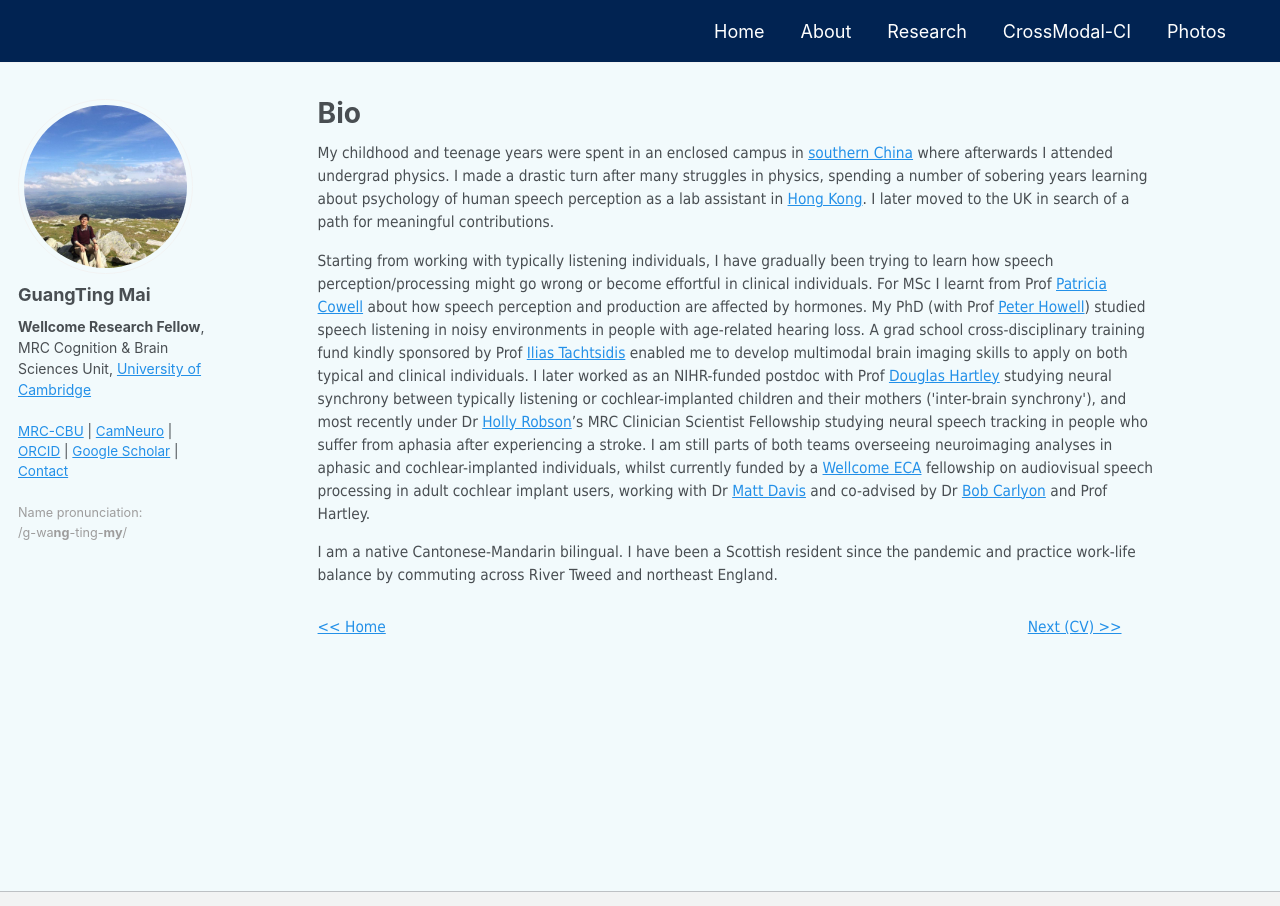
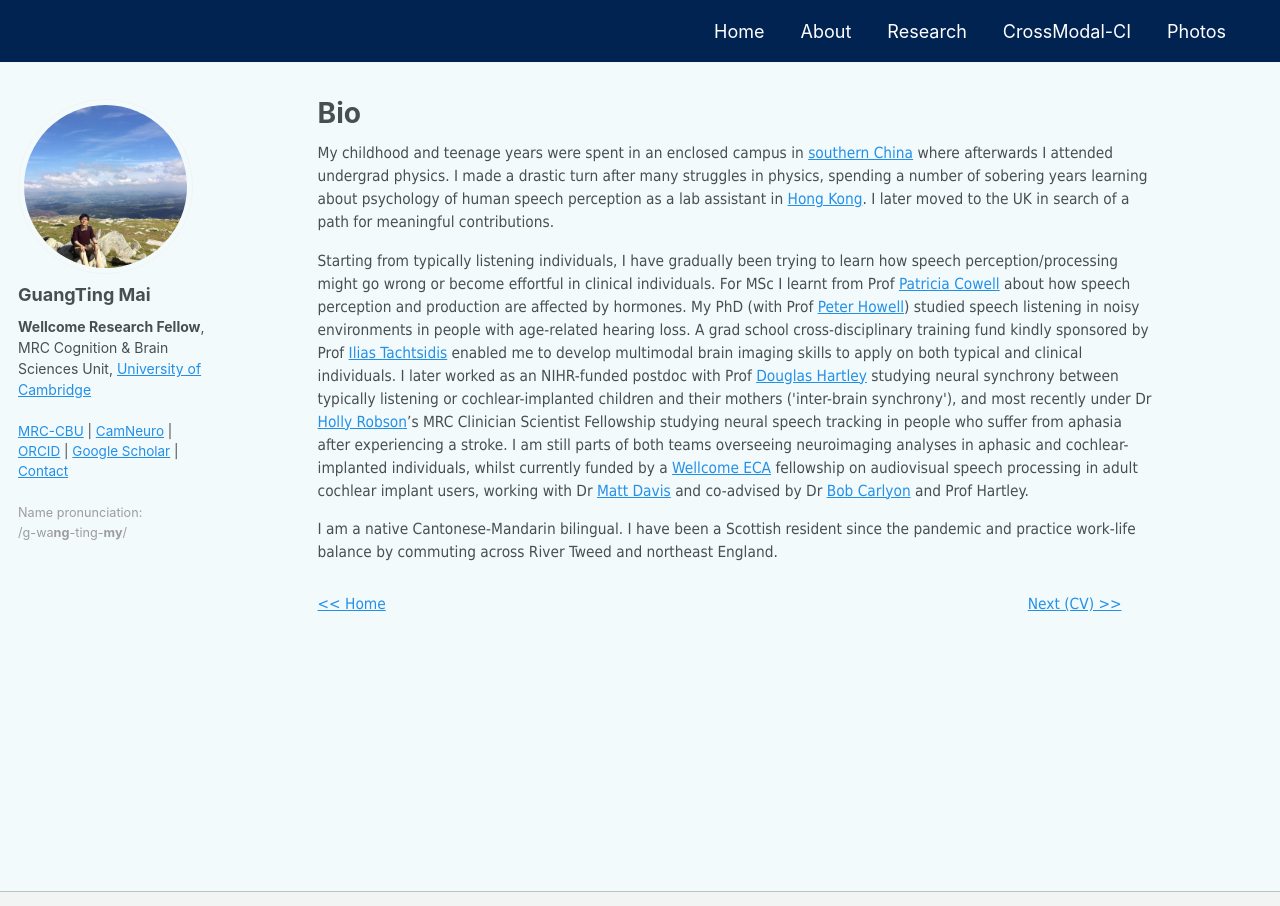
Before and after one commit to guangtingmai/guangtingmai.github.io, a Jekyll site: the page built from _pages/bio.html, in a window 1280 px wide and 1109 px high, cut to the strip 0-906 px from the top of the window. Built offline with Jekyll 4.4.1, drawn with Linux system fonts in a browser that asks for light colours.

Commit message:
Update bio.html

```diff
--- a/_pages/bio.html
+++ b/_pages/bio.html
@@ -8,7 +8,7 @@ author_profile: true
   campus in <a href="https://en.wikipedia.org/wiki/Sun_Yat-sen_University">southern China</a> where afterwards I attended undergrad physics. I made a
   drastic turn after many struggles in physics, spending a number of sobering years learning about psychology of human speech perception as a lab assistant in
   <a href="https://www.ee.cuhk.edu.hk/~lel/research/index.html">Hong Kong</a>. I later moved to the UK in search of a path for meaningful contributions.</span>
-<p span style="font-size: 11.5pt;font-family: Tahoma;line-height: 1.5;display: block;margin-bottom: 0.2vh">Starting from working with typically listening individuals,
+<p span style="font-size: 11.5pt;font-family: Tahoma;line-height: 1.5;display: block;margin-bottom: 0.2vh">Starting from typically listening individuals,
   I have gradually been trying to learn how speech perception/processing might go wrong or become effortful in clinical individuals. For MSc I learnt from Prof
   <a href="https://sheffield.ac.uk/ahpnm/people/human-communication-sciences/patricia-e-cowell">Patricia Cowell</a> about how speech perception and production are
   affected by hormones. My PhD (with Prof <a href="https://profiles.ucl.ac.uk/2817-peter-howell/">Peter Howell</a>) studied speech listening in noisy environments in
```
